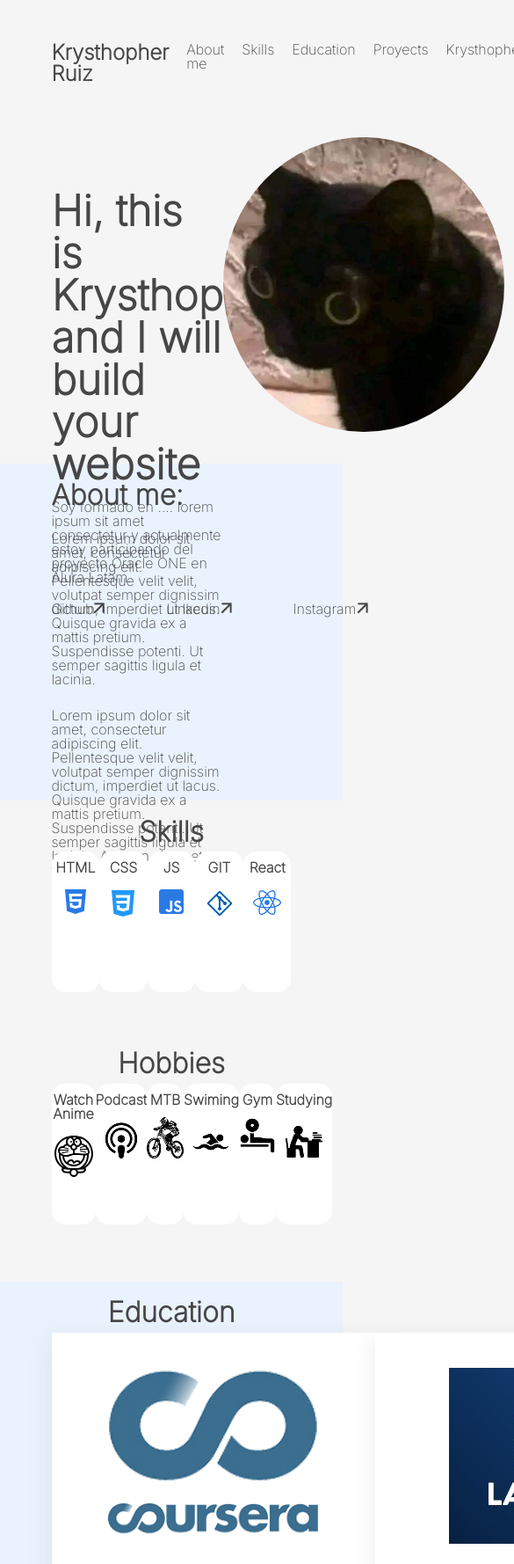
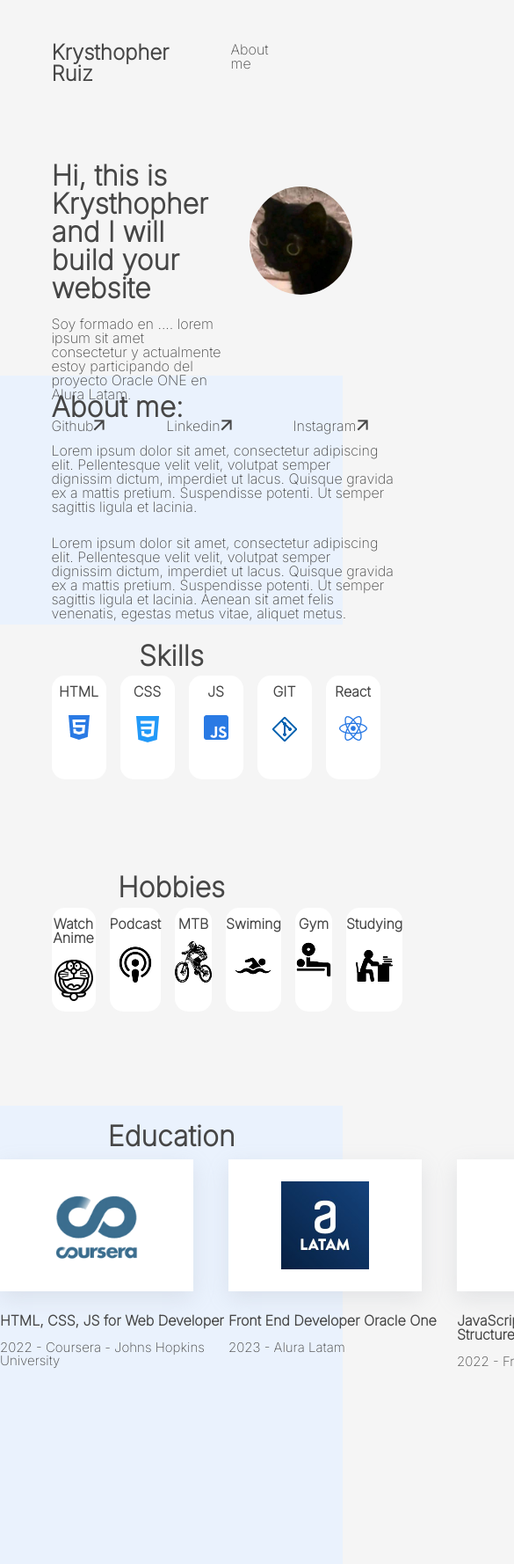
Before and after one commit to Krysthecoder/Portfolio, a plain HTML site: page Index.html in a window 390 px wide. Shown: the top 1778 px of the page at 88% size, 585 px wide, since content can reach past the window. Drawn offline with Linux system fonts and the light colour scheme; files whose address does not match are found by name.

Commit message:
fixin the tablet mode

```diff
--- a/Index.html
+++ b/Index.html
@@ -49,11 +49,11 @@
             </a>
             <nav class="navbar">
                 <ul class="navbar__list">
-                    <li class="navbar__item internal-links"><a href="#about">About me</a></li>
-                    <li class="navbar__item internal-links"><a href="#skills">Skills</a></li>
-                    <li class="navbar__item internal-links"><a href="#Education">Education</a></li>
-                    <li class="navbar__item internal-links"><a href="#Proyects">Proyects</a></li>
-                    <li class="navbar__item internal-links"><a href="#Contact">Krysthopher@gmail.com</a></li>
+                    <li class="navbar__item "><a href="#about">About me</a></li>
+                    <li class="navbar__item navbar__item--hidden"><a href="#skills">Skills</a></li>
+                    <li class="navbar__item navbar__item--hidden"><a href="#Education">Education</a></li>
+                    <li class="navbar__item navbar__item--hidden"><a href="#Proyects">Proyects</a></li>
+                    <li class="navbar__item navbar__item--hidden"><a href="#Contact">Krysthopher@gmail.com</a></li>
                 </ul>
             </nav>
         </div>
@@ -138,6 +138,8 @@
                 </ul>
             </div>
         </div>
+
+
         <div class="Education" id="Education">
             <div class="education__content">
                 <h2>Education</h2>
--- a/Styles/ContactMe/Contactform/Contactform.css
+++ b/Styles/ContactMe/Contactform/Contactform.css
@@ -43,3 +43,9 @@
     outline: none;
     border-bottom: 2px solid #2a7ae4;
 }
+
+@media screen and (max-width: 768px) {
+    .contacform{
+        margin: 0;
+    }
+}
--- a/Styles/ContactMe/Contactme-img.css
+++ b/Styles/ContactMe/Contactme-img.css
@@ -3,3 +3,9 @@
     height: 593px;
     border-radius: 3%;
 }
+
+@media screen and (max-width: 768px) {
+    .contactme__img{
+        display: none;
+    }
+}
--- a/Styles/ContactMe/Contactme-info.css
+++ b/Styles/ContactMe/Contactme-info.css
@@ -9,3 +9,9 @@
 .contact h2{
     padding-bottom: 10px;
 }
+
+@media screen and (max-width: 768px) {
+    .contact{
+        margin: 0;
+    }
+}
--- a/Styles/ContactMe/Contactme.css
+++ b/Styles/ContactMe/Contactme.css
@@ -10,3 +10,10 @@
     height: auto;
     padding: 5% 15% 5% 15%;
 }
+
+
+@media screen and (max-width: 768px) {
+    .contactme{
+        margin: 0;
+    }
+}
--- a/Styles/Education/Education-Blocks_item.css
+++ b/Styles/Education/Education-Blocks_item.css
@@ -16,3 +16,21 @@
 .FreeCodeCamp{
     width: 290px;
 }
+
+@media screen and (max-width: 768px) {
+    .education__blocks__Item{
+        width: 220px;
+        height: 150px;
+        margin: 0;
+    }
+    .education__blocks__Item img{
+        width: 100px;
+        padding-top: 25px;
+    }
+    .alura{
+        padding-top: 0;
+    }
+    .FreeCodeCamp{
+        padding-top: 0;
+    }
+}
--- a/Styles/Education/Education-Content-Blocks.css
+++ b/Styles/Education/Education-Content-Blocks.css
@@ -3,3 +3,9 @@
     justify-content: space-between;
     padding-top: 2.5%;
 }
+
+@media screen and (max-width: 768px) {
+    .education__content__blocks{
+        width: 100vw;
+    }
+}
--- a/Styles/Education/Education-Content.css
+++ b/Styles/Education/Education-Content.css
@@ -7,3 +7,10 @@
 .education__content h2{
     text-align: center;
 }
+
+@media screen and (max-width: 768px) {
+    .education__content{
+        width: 100vw;
+        margin: 0 ;
+    }
+}
--- a/Styles/Education/Education.css
+++ b/Styles/Education/Education.css
@@ -1,5 +1,5 @@
 .Education{
-    width: 100%;
+    width: 100vw;
     height: 630px;
     background-color: #EAF2FD;
     margin-top: 5%;
--- a/Styles/Education/Education_Item_Info.css
+++ b/Styles/Education/Education_Item_Info.css
@@ -9,3 +9,17 @@
     font-size: 1em;
     font-weight: 500;
 }
+
+@media screen and (max-width: 768px) {
+    .info h3{
+        font-size: 1em;
+        font-weight: 700;
+        padding-top: 25px;
+        width: 260px;
+    }
+    .info p{
+        padding-top: 15px;
+        font-size: 15px;
+        font-weight: 500;
+    }
+}
--- a/Styles/Presentation/Presentation--Content.css
+++ b/Styles/Presentation/Presentation--Content.css
@@ -11,3 +11,19 @@
     font-weight: 400;
     margin-top: 1em;
 }
+
+@media screen and (max-width: 768px) {
+    .presentation__Content{
+        width: 50vw;
+        height: 210px;
+        margin-right: 30px;
+    }
+    .presentation__Content h1{
+        font-size: 2em;
+        font-weight: 700;
+    }
+    .presentation__Content p{
+        font-weight: 400;
+        margin-top: 1em;
+    }
+}
--- a/Styles/Presentation/Presentation--IMG.css
+++ b/Styles/Presentation/Presentation--IMG.css
@@ -1,4 +1,16 @@
 .presentation__Picture{
-    width: 20rem;
+    width: 20vw;
     border-radius: 50%;
 }
+
+@media screen and (max-width: 1400px){
+    .presentation__Picture{
+        width: 25vw;
+    }
+}
+
+@media screen and (max-width: 768px){
+    .presentation__Picture{
+        width: 30vw;
+    }
+}
--- a/Styles/Presentation/presentation.css
+++ b/Styles/Presentation/presentation.css
@@ -5,3 +5,9 @@
     margin: 5% 15% 0 15%;
     align-items: center;
 }
+
+@media  screen and (max-width: 768px) {
+    .presentation{
+        height: 268px;
+    }
+}
--- a/Styles/Projects/Project-Info/Project.css
+++ b/Styles/Projects/Project-Info/Project.css
@@ -6,7 +6,14 @@
     align-items: center;
 }
 .project img{
-    width: 700px;
+    width: 40vw;
     border-radius: 40px;
     box-shadow: rgb(38, 57, 77) 0px 20px 30px -10px;
 }
+
+@media screen and (max-width: 1600px) {
+    .project{
+        width: 100%;
+    }
+
+}
--- a/Styles/SkillsAndHobbies/Content--Item.css
+++ b/Styles/SkillsAndHobbies/Content--Item.css
@@ -4,6 +4,8 @@
     background-color: #ffffff;
     transition: 1s all;
     border-radius: 15px;
+    margin-right: 1rem;
+    flex-wrap: wrap;
 }
 .Cotent__item:hover{
     box-shadow: rgba(0, 0, 0, 0.25) 0px 54px 55px, rgba(0, 0, 0, 0.12) 0px -12px 30px, rgba(0, 0, 0, 0.12) 0px 4px 6px, rgba(0, 0, 0, 0.17) 0px 12px 13px, rgba(0, 0, 0, 0.09) 0px -3px 5px;
@@ -21,3 +23,12 @@
     margin-right: auto;
     margin-top: 30%;
 }
+
+@media screen and (max-width: 768px) {
+    .Cotent__item{
+        height: 118px;
+        width: 250px;
+        margin-right: 1rem;
+        flex-wrap: wrap;
+    }
+}
--- a/Styles/SkillsAndHobbies/skillsHobbies-itemblocks.css
+++ b/Styles/SkillsAndHobbies/skillsHobbies-itemblocks.css
@@ -3,3 +3,9 @@
     justify-content: space-between;
     padding-top: 2.5%;
 }
+
+@media screen and (max-width: 768px) {
+    .Content__Item-Blocks{
+        width: 100vw;
+    }
+}
--- a/Styles/aboutMe/About-Me.css
+++ b/Styles/aboutMe/About-Me.css
@@ -1,6 +1,12 @@
 .AboutMe{
-    width: 100%;
+    width: 100vw;
     height: 383px;
     background-color: #EAF2FD;
     margin-top: 5%;
 }
+
+@media screen and (max-width: 768px) {
+    .AboutMe{
+        height: 283px;
+    }
+}
--- a/Styles/aboutMe/AboutMe-Content.css
+++ b/Styles/aboutMe/AboutMe-Content.css
@@ -8,3 +8,9 @@
     font-weight: 400;
     margin-top: 25px;
 }
+
+@media screen and (max-width: 768px) {
+    .AboutMe__Content{
+        width: 100vw;
+    }
+}
--- a/Styles/header/navbar/navbar-content.css
+++ b/Styles/header/navbar/navbar-content.css
@@ -22,3 +22,9 @@
     transform: scaleX(1);
     transform-origin: bottom left;
 }
+
+@media screen and (max-width: 768px){
+    .navbar__item--hidden{
+        display: none;
+    }
+}
```
